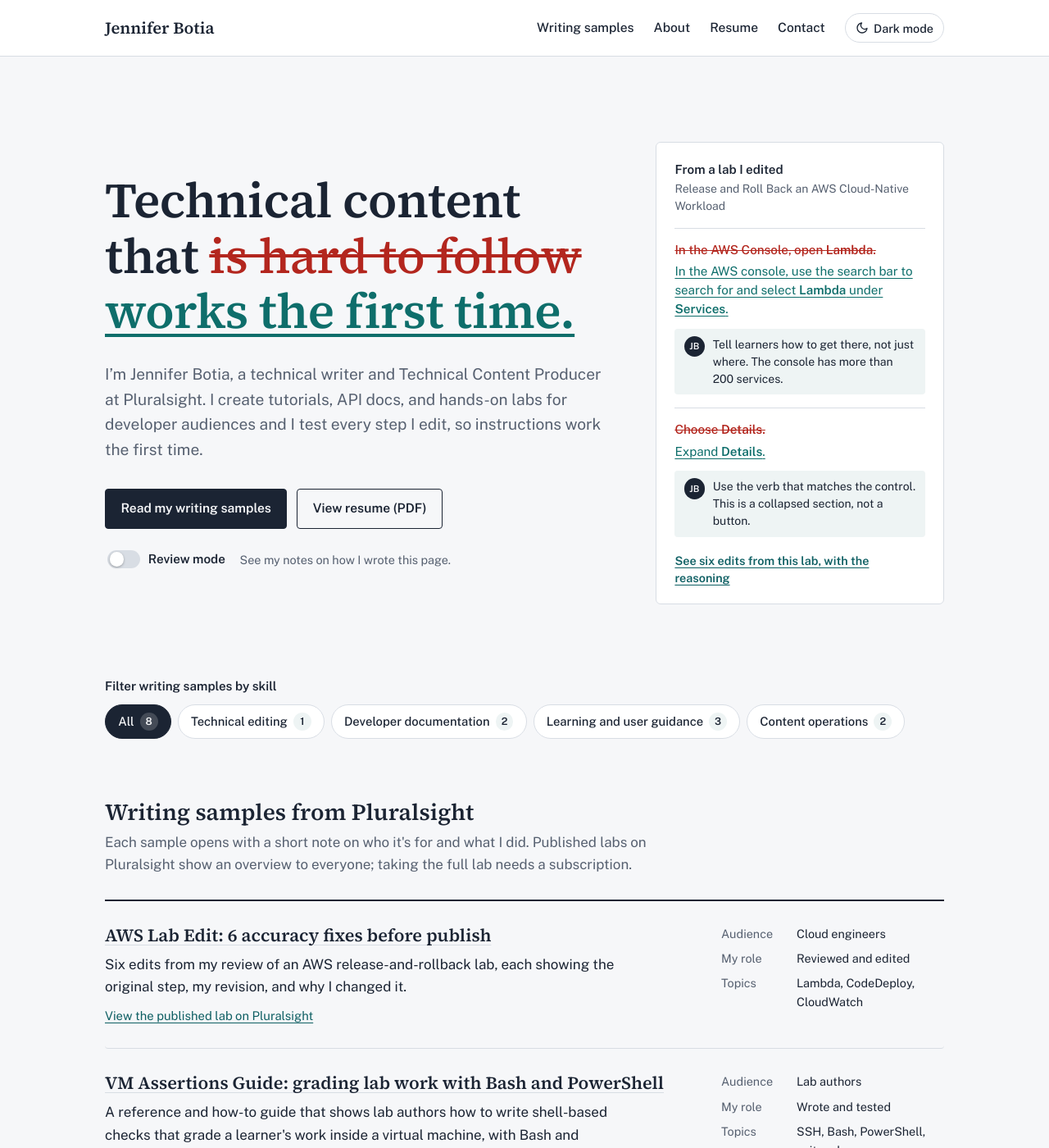
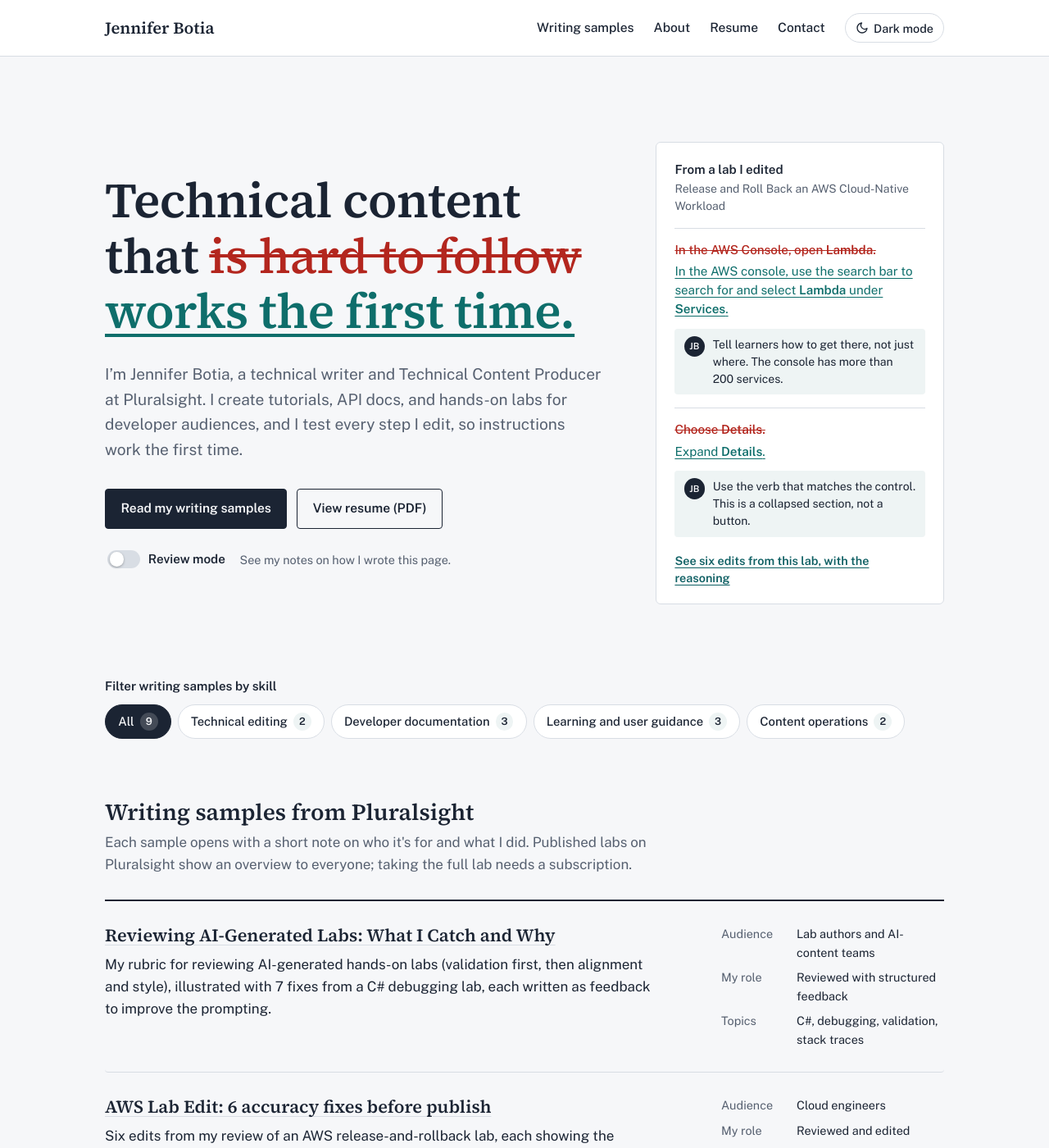
Before and after one commit to Jenjimenez/tech-writing-portfolio, a Jekyll site: the page built from index.html, in a window 1280 px wide and 1400 px high. Shown: the whole window at 82% size. Built offline with Jekyll 4.4.1, drawn with Linux system fonts in a browser that asks for light colours; some of the changed text lies outside the part shown.

Commit message:
Adding AI lab review notes

```diff
--- a/_data/samples.yml
+++ b/_data/samples.yml
@@ -1,3 +1,5 @@
+- url: /Pluralsight_Work/ai-lab-review.html
+  title: "Reviewing AI-Generated Labs: What I Catch and Why"
 # Order matches the homepage. Used for the previous and next links on each sample.
 - url: /Pluralsight_Work/before-and-after-lab-edit.html
   title: "AWS Lab Edit: 6 accuracy fixes before publish"
--- a/index.html
+++ b/index.html
@@ -9,7 +9,7 @@
     <del aria-hidden="true">is hard to follow</del>
     <ins>works the first time.</ins>
   </h1>
-  <p class="lede">I’m Jennifer Botia, a technical writer and Technical Content Producer at Pluralsight. I create tutorials, API docs, and hands-on labs for developer audiences and I test every step I edit, so instructions work the first time.</p>
+  <p class="lede">I’m Jennifer Botia, a technical writer and Technical Content Producer at Pluralsight. I create tutorials, API docs, and hands-on labs for developer audiences, and I test every step I edit, so instructions work the first time.</p>
   <p class="actions">
     <a class="button primary" href="#work">Read my writing samples</a>
     <a class="button" href="{{ '/Jennifer_Botia_2026.pdf' | relative_url }}" target="_blank" rel="noopener">View resume (PDF)<span class="sr-only"> (opens in a new tab)</span></a>
@@ -68,6 +68,17 @@
   <p class="section-intro">Each sample opens with a short note on who it's for and what I did. Published labs on Pluralsight show an overview to everyone; taking the full lab needs a subscription.</p>
 
   <ol class="samples">
+    <li class="sample" data-types="editing devdocs">
+      <div class="sample-main">
+        <h3><a href="{{ '/Pluralsight_Work/ai-lab-review.html' | relative_url }}">Reviewing AI-Generated Labs: What I Catch and Why</a></h3>
+        <p>My rubric for reviewing AI-generated hands-on labs (validation first, then alignment and style), illustrated with 7 fixes from a C# debugging lab, each written as feedback to improve the prompting.</p>
+      </div>
+      <dl class="meta">
+        <div><dt>Audience</dt><dd>Lab authors and AI-content teams</dd></div>
+        <div><dt>My role</dt><dd>Reviewed with structured feedback</dd></div>
+        <div><dt>Topics</dt><dd>C#, debugging, validation, stack traces</dd></div>
+      </dl>
+    </li>
     <li class="sample" data-types="editing">
       <div class="sample-main">
         <h3><a href="{{ '/Pluralsight_Work/before-and-after-lab-edit.html' | relative_url }}">AWS Lab Edit: 6 accuracy fixes before publish</a></h3>
@@ -331,7 +342,7 @@
 
 <section class="wrap section contact" aria-labelledby="contact-heading">
   <h2 id="contact-heading">Let's talk</h2>
-  <p>I'm looking for remote technical writing and technical content roles (based in Tampa, FL) — and I'm open to relocation for the right fit.</p>
+  <p>I'm looking for remote technical writing and technical content roles (based in Tampa, FL), and I'm open to relocation for the right fit.</p>
   <p class="actions">
     <a class="button primary" href="mailto:jenjimenezxo@gmail.com">Email me</a>
     <a class="button" href="https://www.linkedin.com/in/jenniferbotia/">Connect on LinkedIn</a>
```
Also changed, not shown: Pluralsight_Work/ai-lab-review.md (added, +83 -0 lines).
